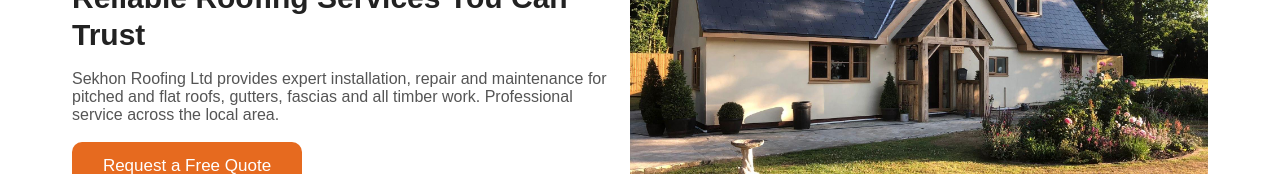
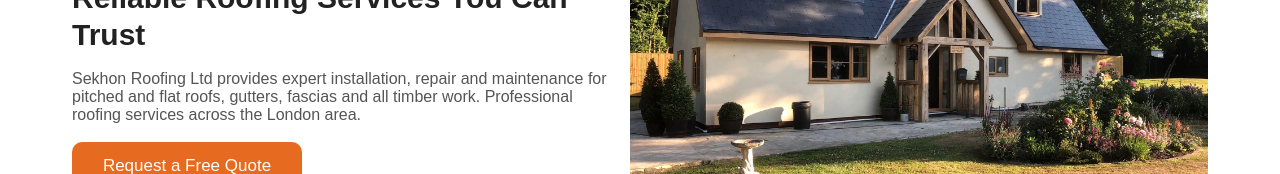
Before and after one commit to Arun69420/sekhon-roofing-website, a React (Vite) app: page / in a window 1280 px wide. Shown: the part 243-417 px from the top of the page. Built offline with nearby package versions, Linux system fonts and the light colour scheme.

Commit message:
Update App.jsx

```diff
--- a/src/App.jsx
+++ b/src/App.jsx
@@ -78,7 +78,8 @@ export default function App() {
           >
             Sekhon Roofing Ltd provides expert installation, repair and
             maintenance for pitched and flat roofs, gutters, fascias and all
-            timber work. Professional service across the local area.
+            timber work. Professional roofing services across the London area.
+
           </p>
 
           {/* BUTTON THAT SCROLLS TO THE FORM */}
```
